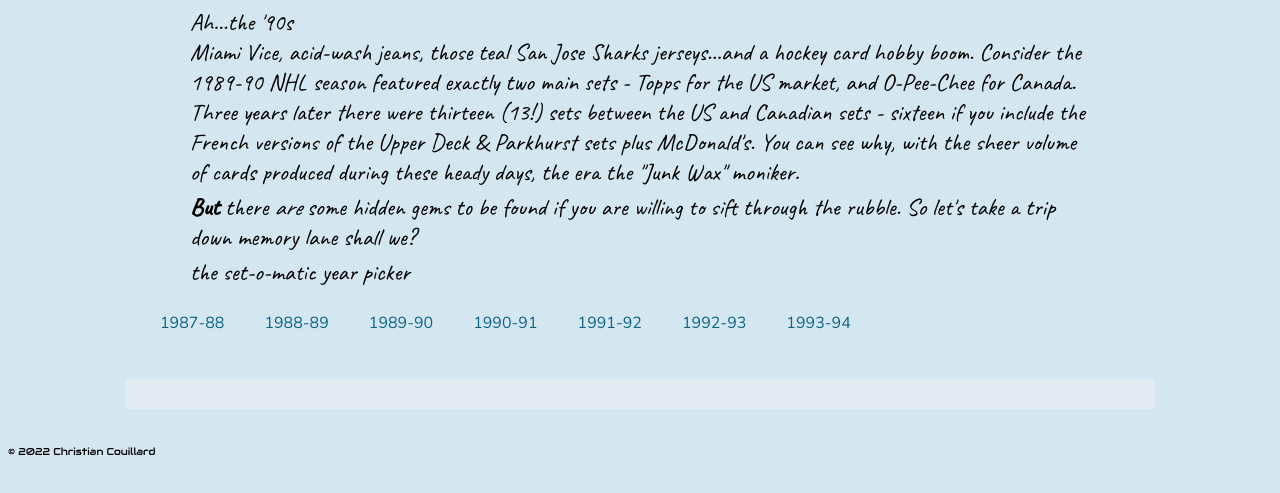
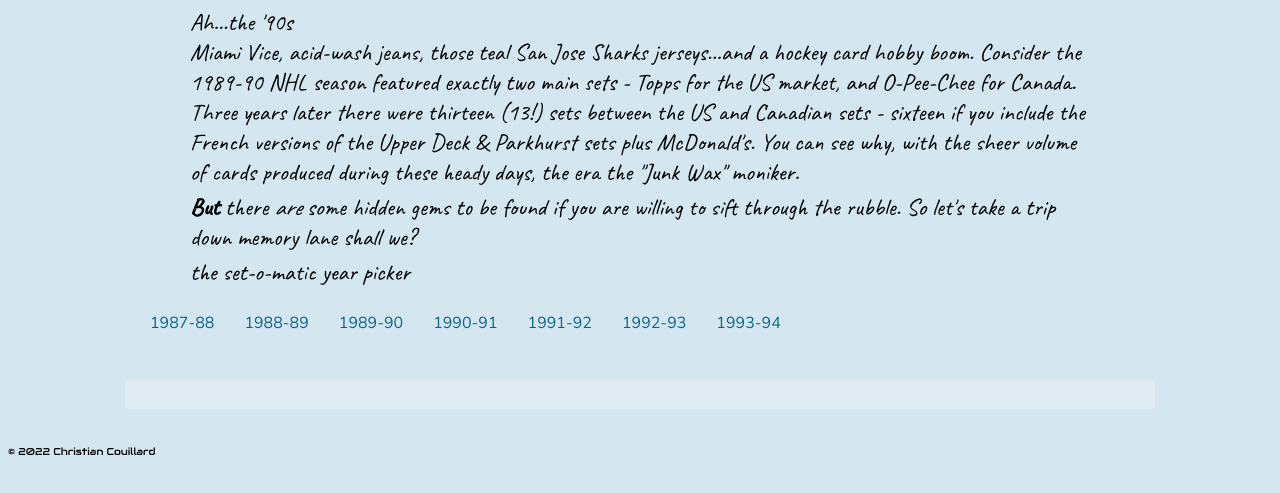
Before and after one commit to mellowJohnny/the-blog, a plain HTML site: page cardSetsByYear.html in a window 1280 px wide. Shown: the part 331-824 px from the top of the page. Drawn offline with nearby package versions, Linux system fonts and the light colour scheme; no server answers; a web font is replaced by a local one.

Commit message:
Link formatting

```diff
--- a/cardSetsByYear.html
+++ b/cardSetsByYear.html
@@ -96,15 +96,15 @@
                     lane shall we?
                 </p>
                 <p>the set-o-matic year picker</p>
-                <table class="top-nav">
+                <table class="card-set-nav">
                     <tr>
-                        <td class="nav-td"><a href="cardSetsByYear.html?year=1987">1987-88</a></td>
-                        <td class="nav-td"><a href="cardSetsByYear.html?year=1988">1988-89</a></td>
-                        <td class="nav-td"><a href="cardSetsByYear.html?year=1989">1989-90</a></td>
-                        <td class="nav-td"><a href="cardSetsByYear.html?year=1990">1990-91</a></td>
-                        <td class="nav-td"><a href="cardSetsByYear.html?year=1991">1991-92</a></td>
-                        <td class="nav-td"><a href="cardSetsByYear.html?year=1992">1992-93</a></td>
-                        <td class="nav-td"><a href="cardSetsByYear.html?year=1993">1993-94</a></td>
+                        <td class="set-nav-td"><a href="cardSetsByYear.html?year=1987">1987-88</a></td>
+                        <td class="set-nav-td"><a href="cardSetsByYear.html?year=1988">1988-89</a></td>
+                        <td class="set-nav-td"><a href="cardSetsByYear.html?year=1989">1989-90</a></td>
+                        <td class="set-nav-td"><a href="cardSetsByYear.html?year=1990">1990-91</a></td>
+                        <td class="set-nav-td"><a href="cardSetsByYear.html?year=1991">1991-92</a></td>
+                        <td class="set-nav-td"><a href="cardSetsByYear.html?year=1992">1992-93</a></td>
+                        <td class="set-nav-td"><a href="cardSetsByYear.html?year=1993">1993-94</a></td>
                     </tr>
                   </table>
                 </div>
--- a/styles/styles.css
+++ b/styles/styles.css
@@ -33,16 +33,28 @@
     width: 50%;
   }
 
+/** Navigation link formating **/
+.nav-td {
+  margin: 15px;
+  padding: 20px;
+}
 .top-nav {
   font-family: 'Nunito';
   font-size: 16px;
   color:rgb(11, 62, 100);
 }
 
+.card-set-nav {
+  font-family: 'Nunito';
+  font-size: 16px;
+  color:rgb(11, 62, 100);
+}
+
 /** Navigation link formating **/
-.nav-td {
+.set-nav-td {
   margin: 15px;
   padding: 20px;
+  padding-left: 10px;
 }
 
 
```
